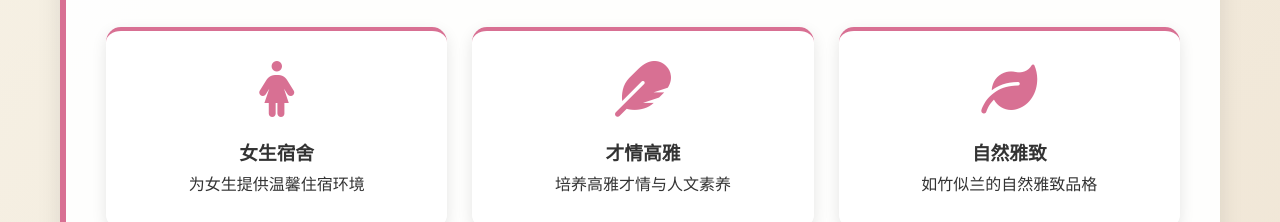
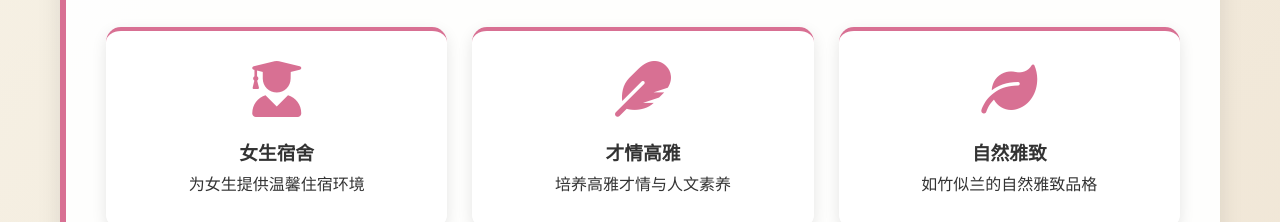
Before and after one commit to Ricardo42979/fengzhi.github.io, a plain HTML site: page index.html in a window 1280 px wide. Shown: the part 743-965 px from the top of the page. Drawn offline with Linux system fonts and the light colour scheme.

Commit message:
Update index.html

```diff
--- a/index.html
+++ b/index.html
@@ -31,7 +31,7 @@
 
             <div class="features-grid">
                 <div class="feature-card">
-                    <i class="fas fa-female feature-icon"></i>
+                    <i class="fas fa-user-graduate feature-icon"></i>
                     <h3>女生宿舍</h3>
                     <p>为女生提供温馨住宿环境</p>
                 </div>
```
